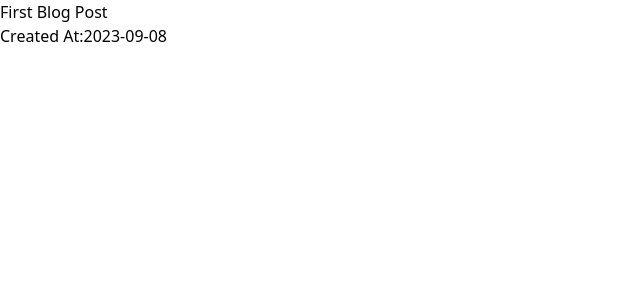
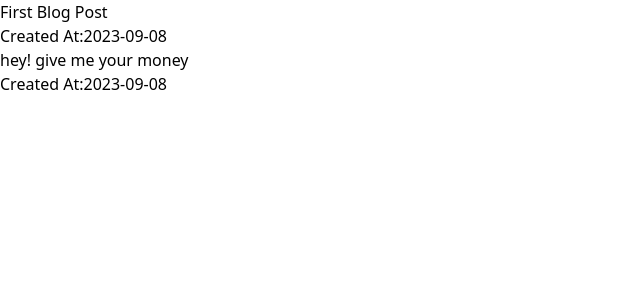
Before and after one commit to MuhammadISayyed/arabic-blog, a Next.js app: page /posts in a window 1280 px wide. Shown: the top 300 px of the page, without its empty margins (0-640 px from the left). Built offline with nearby package versions, Linux system fonts and the light colour scheme.

Commit message:
Fix the posts index page

```diff
--- a/app/posts/page.jsx
+++ b/app/posts/page.jsx
@@ -1,8 +1,11 @@
 import PostPreview from '@/components/PostPreview';
+import getPostMetadata from '@/utils/getPostMetaData';
 
 const BlogPage = () => {
-  const postPreview = PostPreview();
-  return <div>{postPreview}</div>;
+  const getPostMetaData = getPostMetadata();
+  const postPreviews = getPostMetaData.map((post) => <PostPreview key={post.slug} {...post} />);
+
+  return <div>{postPreviews}</div>;
 };
 
 export default BlogPage;
--- a/components/PostPreview.jsx
+++ b/components/PostPreview.jsx
@@ -1,17 +1,14 @@
-import getPostMetadata from '@/utils/getPostMetaData';
 import Link from 'next/link';
 
-const PostPreview = () => {
-  const postMetadata = getPostMetadata();
-  const postPreviews = postMetadata.map((post) => (
-    <div key={post.slug}>
-      <Link href={`/posts/${post.slug}`}>
-        <h2>{post.title}</h2>
+const PostPreview = (props) => {
+  return (
+    <div key={props.slug}>
+      <Link href={`/posts/${props.slug}`}>
+        <h2>{props.title}</h2>
       </Link>
-      <p>Created At:{post.date}</p>
+      <p>Created At:{props.date}</p>
     </div>
-  ));
-  return <div>{postPreviews}</div>;
+  );
 };
 
 export default PostPreview;
--- /dev/null
+++ b/posts/post-2.md
@@ -0,0 +1,6 @@
+---
+title: 'hey! give me your money'
+date: '2023-09-08'
+---
+
+Once upon a time, there was a cheeky girl named Miranda.
```
